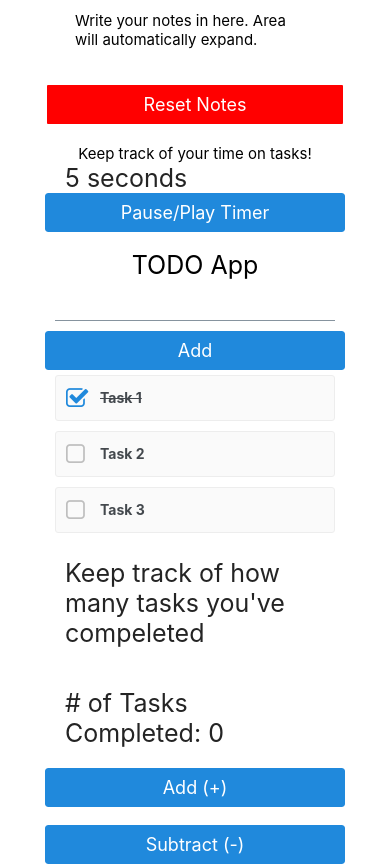
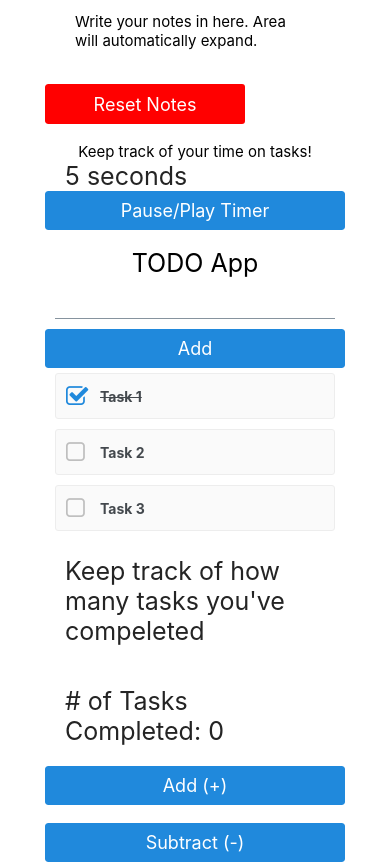
Before and after one commit to hklees/mobiledev_portfolio2-2, a React Native app in the folder lab7/: screen / in a window 390 px wide. Built offline with nearby package versions, Linux system fonts and the light colour scheme.

Commit message:
April 25, 2022 12:23 PM

```diff
--- a/lab7/Notes.js
+++ b/lab7/Notes.js
@@ -27,8 +27,10 @@ function Notes() {
             {/* <button onClick={resetInputField}>Reset Notes</button> */}
             <Button buttonStyle={{
                 backgroundColor: 'red',
-                borderWidth: 2,
-                borderColor: 'white',
+                height: 40,
+                width: 200,
+                alignItems: 'center',
+                justifyContent: 'center',
             }}
             title="Reset Notes" onPress={resetInputField} > </Button>
         </div>
```
